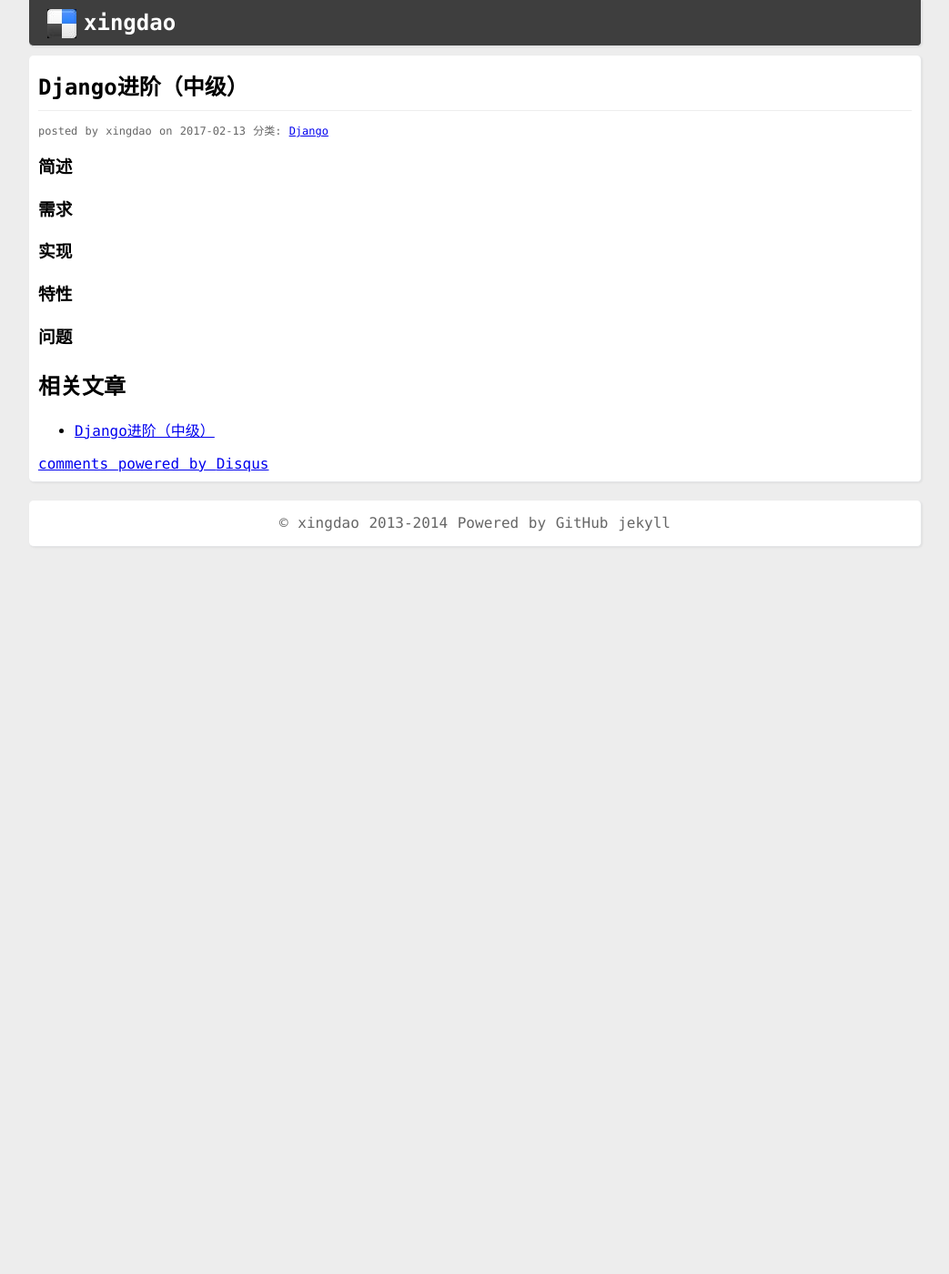
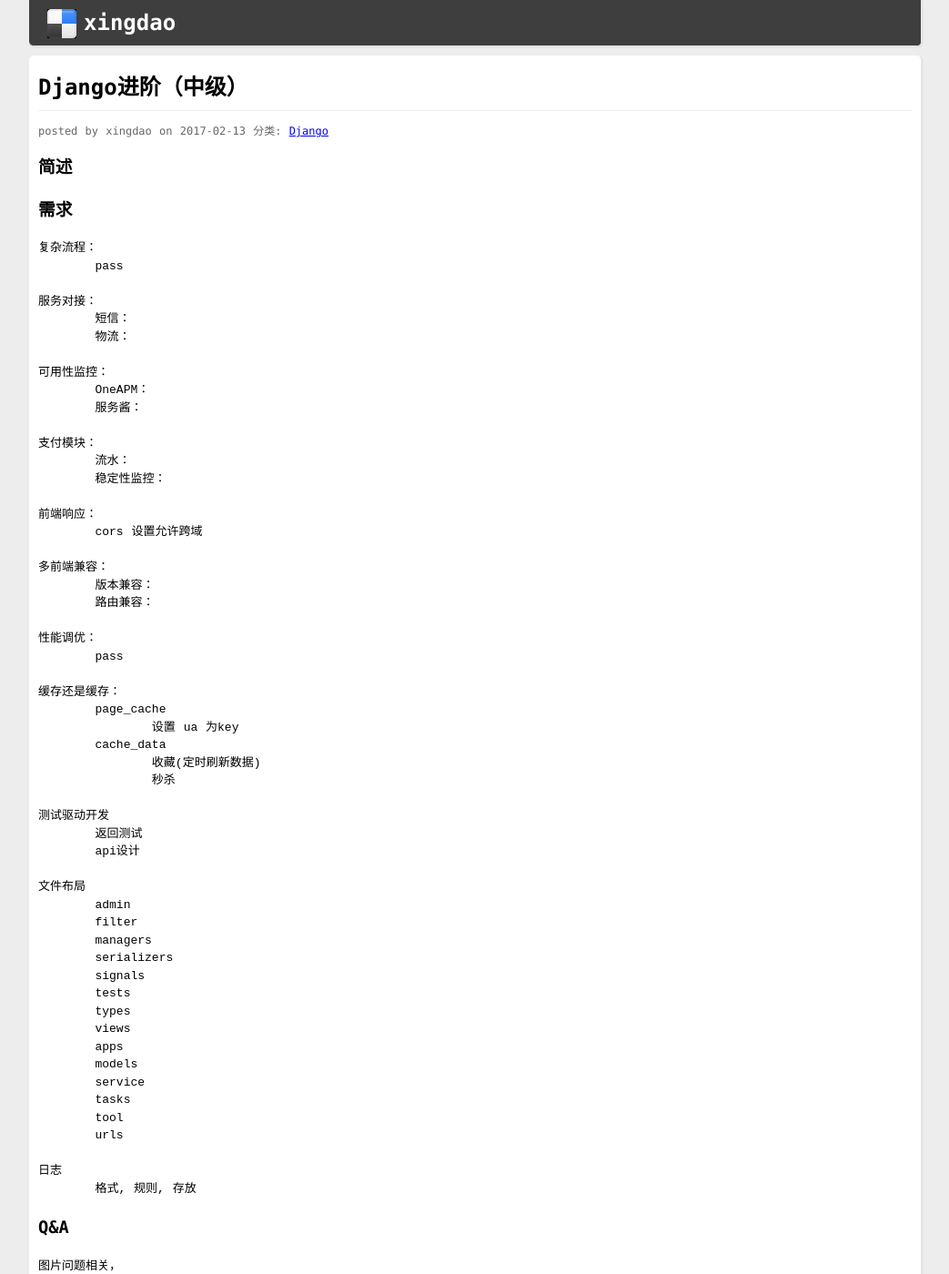
Before and after one commit to xingdao/xingdao.github.io, a Jekyll site: the page built from _posts/2017-2-13-Django.md, in a window 1280 px wide and 1400 px high. Shown: the whole window at 91% size, without its empty margins (118-1161 px from the left). Built offline with Jekyll 4.4.1, drawn with Linux system fonts in a browser that asks for light colours; comment, search, counter and statistics services are not loaded; some of the changed text lies outside the part shown.

Commit message:
Main Point

```diff
--- a/_posts/2017-2-13-Django.md
+++ b/_posts/2017-2-13-Django.md
@@ -9,8 +9,90 @@ keywords: Python,Django,django-rest-framework, Celery, Redis
 
 ### 需求
 
-### 实现
+
+	复杂流程：
+		pass
+
+	服务对接：
+		短信：
+		物流：
+
+	可用性监控：
+		OneAPM：
+		服务酱：
+
+	支付模块：
+		流水：
+		稳定性监控：
+
+	前端响应：
+		cors 设置允许跨域
+
+	多前端兼容：
+		版本兼容：
+		路由兼容：
+
+	性能调优：
+		pass
+
+	缓存还是缓存：
+		page_cache
+			设置 ua 为key
+		cache_data
+			收藏(定时刷新数据)
+			秒杀
+
+	测试驱动开发
+		返回测试
+		api设计
+
+	文件布局
+		admin
+		filter
+		managers
+		serializers
+		signals
+		tests
+		types
+		views
+		apps
+		models
+		service
+		tasks
+		tool
+		urls
+
+	日志
+		格式, 规则, 存放
+
+### Q&A
+
+	图片问题相关，
+		用户上传头像等情况（客户端先判断大小），
+		根据需要 离线转码，
+		不同图片规律不同，
+		在设置 文件存储位置 后， 任何去除， 或者修改 函数名都无法进行
+
+	template view：
+		但使用template modle 时要注意，
+
+	精细要求时间的任务：
+		注意存储时使用 django带的 time
+
+	django-rest-framework：
+		ReadOnlyField soure（） 只允许 char
+		在 get_quset时：
+			filter get_value 在不同的位置 生效意义不同
+
+	mysql:
+		支持 unicode 表情
+
+
 
 ### 特性
 
+	Django
+	Rest-framwork
+	jwt
+
 ### 问题
```
Also changed, not shown: _posts/2017-3-25-Django-Extended.md (added, +76 -0 lines).
